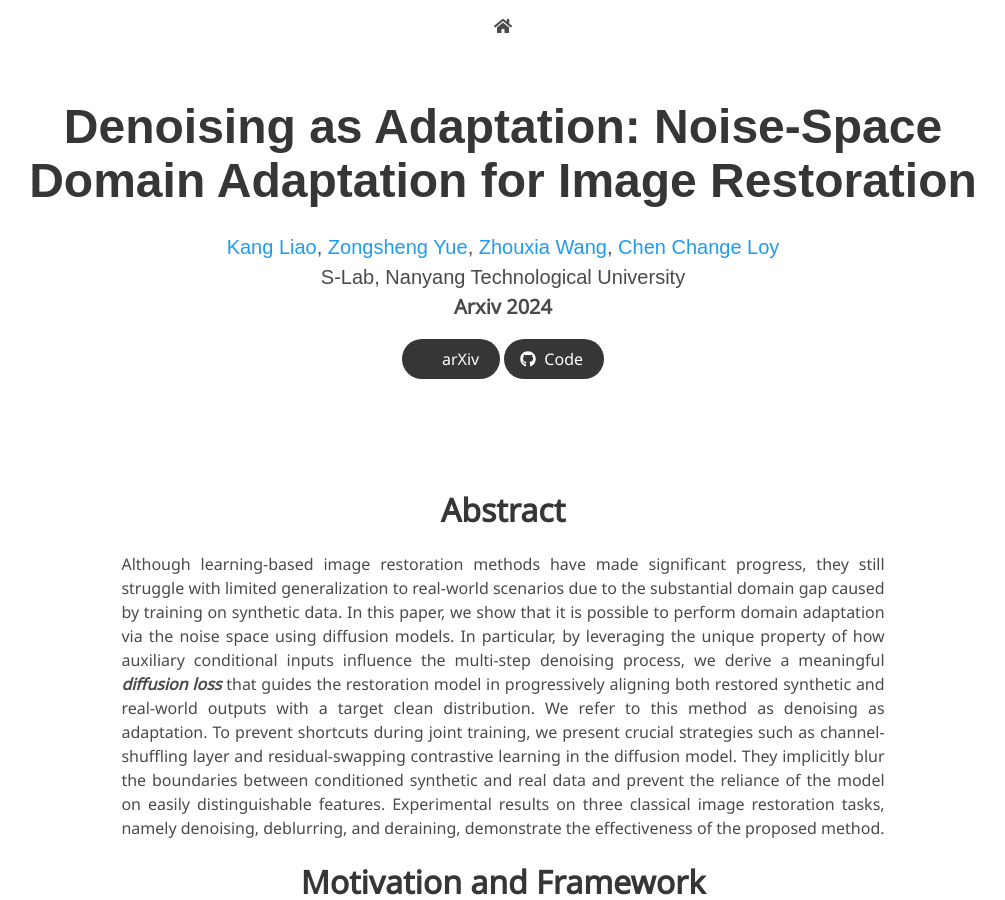
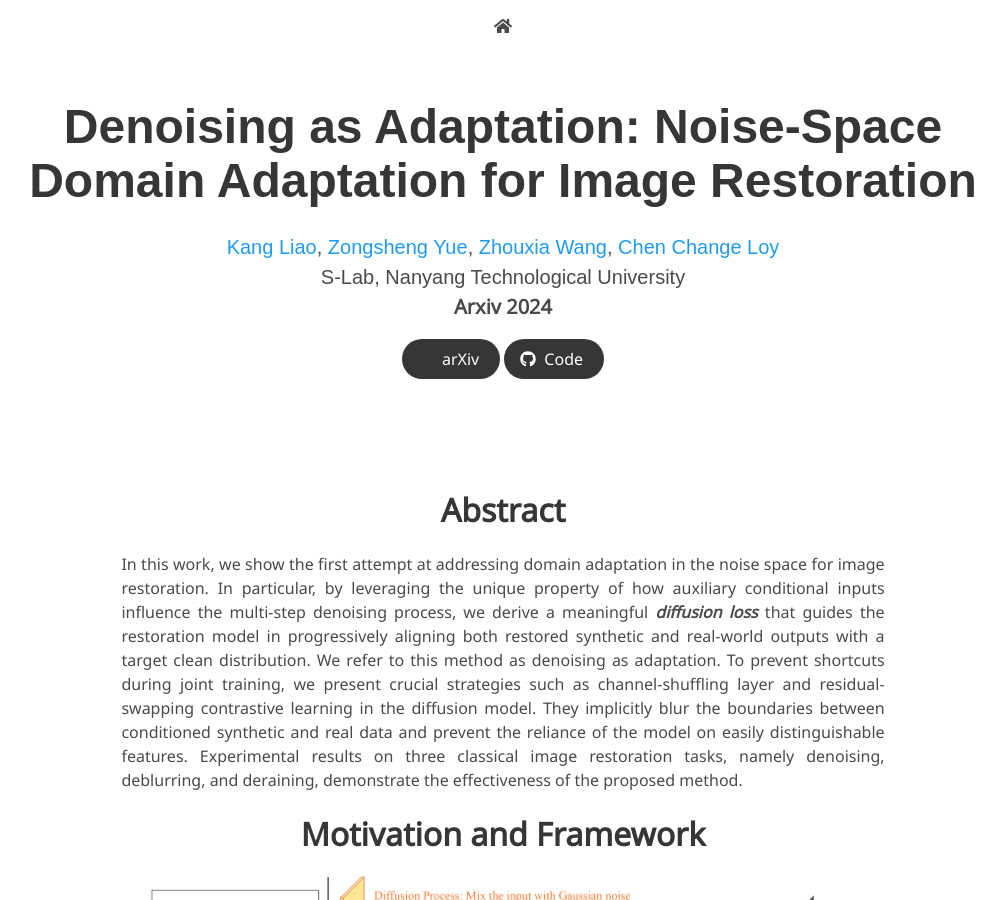
Before and after one commit to KangLiao929/KangLiao929.github.io, a Jekyll site: the page projects/noise-da/index.html, which Jekyll copies as it is, in a window 1280 px wide and 900 px high. Shown: the whole window, without its empty margins (137-1142 px from the left). Built offline with Jekyll 4.4.1, drawn with Linux system fonts in a browser that asks for light colours; nearby versions of some CDN libraries; some web fonts are replaced; library files that are not in the unit come from our copies; a style sheet for code colours, icons or effects is not loaded; some of the changed text lies outside the part shown.

Commit message:
Update index.html

```diff
--- a/projects/noise-da/index.html
+++ b/projects/noise-da/index.html
@@ -133,7 +133,7 @@
         <h2 class="title is-3">Abstract</h2>
         <div class="content has-text-justified">
           <p>
-           Although learning-based image restoration methods have made significant progress, they still struggle with limited generalization to real-world scenarios due to the substantial domain gap caused by training on synthetic data. In this paper, we show that it is possible to perform domain adaptation via the noise space using diffusion models. In particular, by leveraging the unique property of how auxiliary conditional inputs influence the multi-step denoising process, we derive a meaningful <b><i>diffusion loss</i></b> that guides the restoration model in progressively aligning both restored synthetic and real-world outputs with a target clean distribution. We refer to this method as denoising as adaptation. To prevent shortcuts during joint training, we present crucial strategies such as channel-shuffling layer and residual-swapping contrastive learning in the diffusion model. They implicitly blur the boundaries between conditioned synthetic and real data and prevent the reliance of the model on easily distinguishable features. Experimental results on three classical image restoration tasks, namely denoising, deblurring, and deraining, demonstrate the effectiveness of the proposed method.
+           In this work, we show the first attempt at addressing domain adaptation in the noise space for image restoration. In particular, by leveraging the unique property of how auxiliary conditional inputs influence the multi-step denoising process, we derive a meaningful <b><i>diffusion loss</i></b> that guides the restoration model in progressively aligning both restored synthetic and real-world outputs with a target clean distribution. We refer to this method as denoising as adaptation. To prevent shortcuts during joint training, we present crucial strategies such as channel-shuffling layer and residual-swapping contrastive learning in the diffusion model. They implicitly blur the boundaries between conditioned synthetic and real data and prevent the reliance of the model on easily distinguishable features. Experimental results on three classical image restoration tasks, namely denoising, deblurring, and deraining, demonstrate the effectiveness of the proposed method.
           </p>
         </div>
       </div>
@@ -150,6 +150,9 @@
       <div align="center">
         <b>An overview of the proposed denoising as adaptation framework</b>
       </div>
+      <p>
+
+      </p>
       <p>
       Our main idea stems from the observation in the above figure (a). Here, we measure the noise prediction error of a diffusion model conditioned on a noisy version of the target image. The trend shows that conditions with fewer corruption levels facilitate lower prediction errors of the diffusion model. In other words, ``good'' conditions give low diffusion loss, and ``bad'' conditions lead to high diffusion loss. While such a behavior may be expected, it reveals an interesting property of how conditional inputs could influence the prediction error of a diffusion model. Our method leverages this phenomenon by taming a diffusion model conditioned on both the restored synthetic image and restored real image from the restoration network, as shown in the above figure (b). Both networks are jointly trained, with the restoration network optimized to provide good conditions to minimize the diffusion model's noise prediction error, aiming for a clean target distribution. After training, the diffusion model is discarded, leaving only the trained restoration network for inference.
       </p>
@@ -172,6 +175,9 @@
       </p>
       <p>
       The joint training of the restoration model and diffusion model, however, could lead to trivial solutions or shortcuts. For example, it is easy to distinguish the synthetic and real-world conditions by the pixel similarity or the channel index. Consequently, the restoration network will cheat the diffusion network by roughly degrading the high-frequency information in real-world images. As illustrated in the above figure (bottom), we identify three stages in this training process: (I) Diffusion network struggles to recognize which conditions aid denoising as both are heavily degraded, promoting the restoration network to enhance both; (II) Synthetic image is clearly restored and is easy to discriminate from its appearance; (III) The diffusion model tends to distinguish between the conditions, leading it to focus on the synthetic data while ignoring the real-world data.
+      </p>
+      <p>
+        To mitigate this issue, we propose crucial strategies to fool the diffusion model, making it hard to discriminate between these two conditions. Specifically, we incorporate a channel-shuffling layer into the diffusion model and design a residual-swapping contrastive learning strategy to ensure the model genuinely learns to restore images accurately, rather than relying on easily distinguishable features. These strategies implicitly blur the boundaries between synthetic and real data, ensuring that both contribute effectively during joint training and facilitating their alignment with the target distribution.
       </p>
     </div>
   </div>
```
